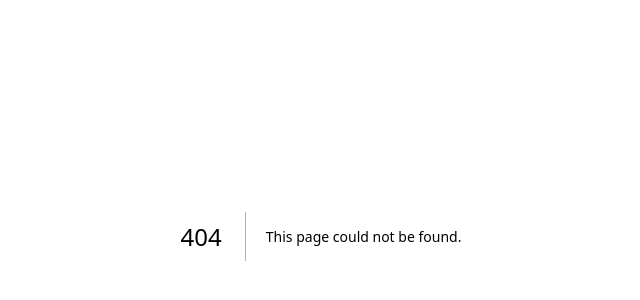
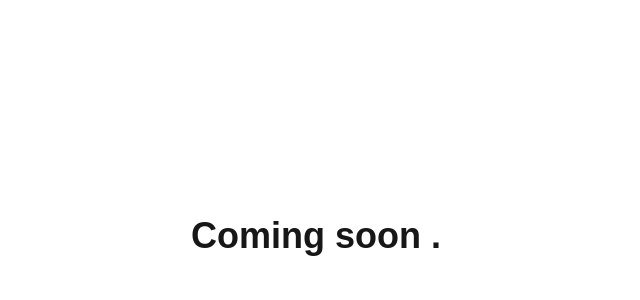
Before and after one commit to Billy19191/Billy191-Website, a Next.js app: page /wealth in a window 1280 px wide. Before the commit this address had no page. Shown: the part 164-464 px from the top of the page, without its empty margins (319-959 px from the left). Built offline with nearby package versions, Linux system fonts and the light colour scheme.

Commit message:
feat: coming soon billy's wealth page

```diff
--- /dev/null
+++ b/src/app/wealth/page.tsx
@@ -0,0 +1,27 @@
+'use client'
+import { TypeAnimation } from 'react-type-animation'
+export default function wealthPage() {
+  return (
+    <>
+      <div className="w-screen h-screen flex items-center justify-center">
+        <TypeAnimation
+          sequence={[
+            'Welcome to',
+            1000,
+            `🤑 Billy's Wealth Dashboard`,
+            2000,
+            'Coming soon ...',
+            5000,
+            () => {
+              console.log('Sequence completed')
+            },
+          ]}
+          wrapper="span"
+          cursor={true}
+          repeat={Infinity}
+          className="!text-4xl sm:text-6xl font-bold text-center"
+        />
+      </div>
+    </>
+  )
+}
```
Also changed, not shown: package.json (+5 -4 lines), 1 other file (tests, documents, lock files or other folders).
